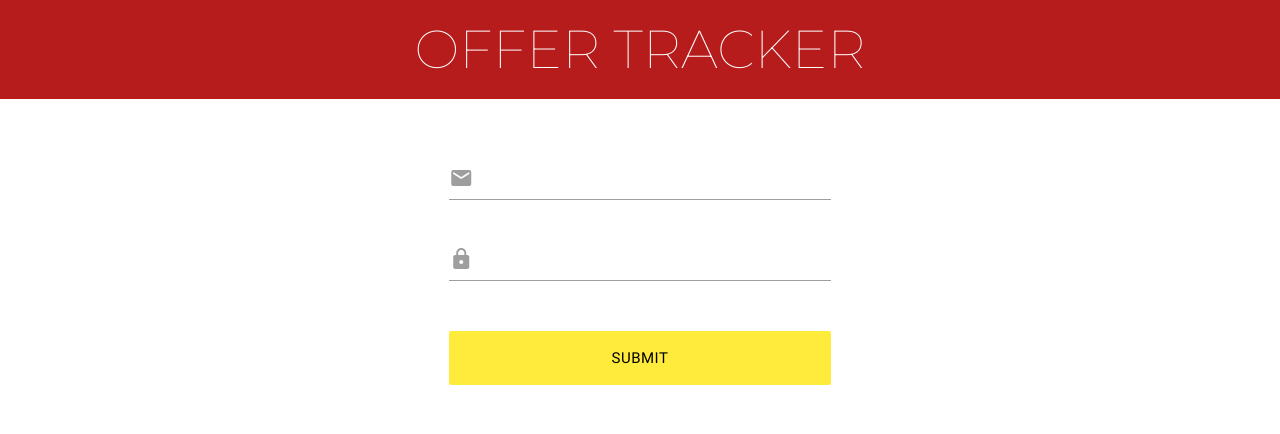
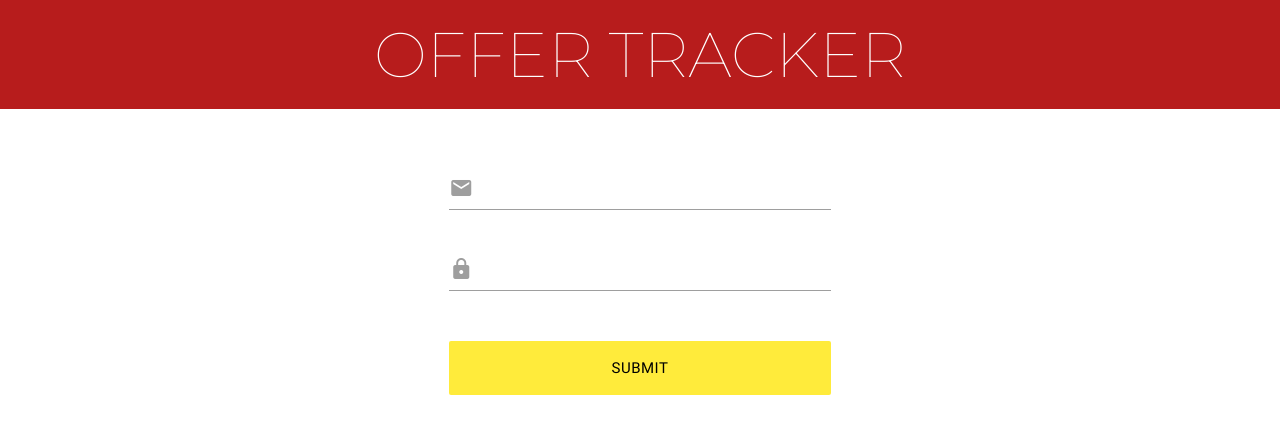
Before and after one commit to etewiah/inman-offer-tracker-fe, a Vue app: page / in a window 1280 px wide. Shown: the top 434 px of the page. Built offline with nearby package versions, Linux system fonts and the light colour scheme; what vuefire would draw is missing.

Commit message:
Update App.vue
Increase  Offer Tracker font size.

```diff
--- a/src/App.vue
+++ b/src/App.vue
@@ -2,8 +2,8 @@
   <span>
     <div class="row red darken-4 center" style="padding: 20px 0px;">
       <img v-if="$route.path === '/login'" id="hacker-connect" src="https://inmannews-wpengine.netdna-ssl.com/wp-content/uploads/2017/03/logo_light11.png" height="80px">
-      <h2 class="white-text no-margin hide-on-small-only">OFFER TRACKER</h2>
-      <h2 class="white-text no-margin hide-on-med-and-up flow-text">OFFER TRACKER</h2>
+      <h1 class="white-text no-margin hide-on-small-only">OFFER TRACKER</h1>
+      <h1 class="white-text no-margin hide-on-med-and-up flow-text">OFFER TRACKER</h1>
       <router-link to="/">
         <i id="logout" v-if="$route.path === '/agent'" v-on:click="logout()" class="material-icons white-text pointer" style="position: absolute;right: 30px;top: 30px;">exit_to_app</i>
       </router-link>
```
